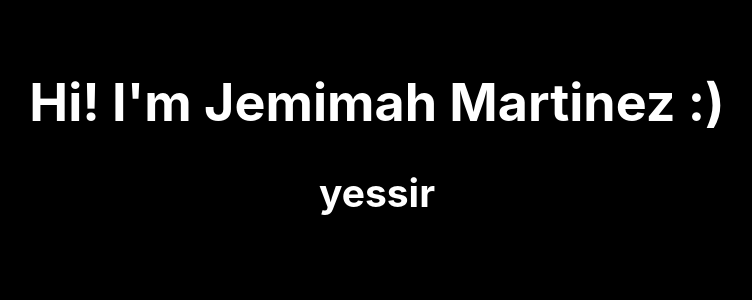
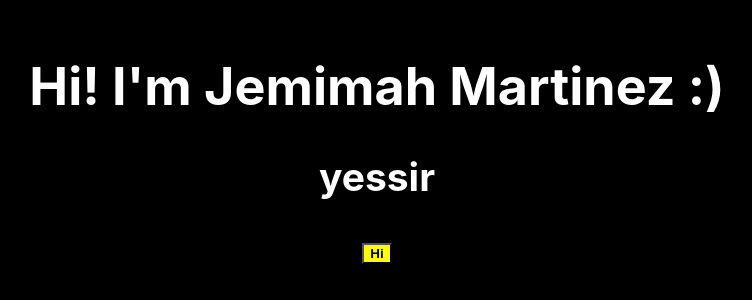
Before and after one commit to jemimahmartinez/jemimahmartinez.github.io, a React (Create React App) app: page / in a window 1280 px wide. Shown: the part 258-558 px from the top of the page, without its empty margins (263-1015 px from the left). Built offline with nearby package versions, Linux system fonts and the light colour scheme.

Commit message:
Installed jss

```diff
--- a/package.json
+++ b/package.json
@@ -10,8 +10,10 @@
     "@types/node": "^12.19.16",
     "@types/react": "^17.0.1",
     "@types/react-dom": "^17.0.0",
+    "jss": "^10.5.1",
     "react": "^17.0.1",
     "react-dom": "^17.0.1",
+    "react-jss": "^10.5.1",
     "react-scripts": "4.0.2",
     "typescript": "^4.1.5",
     "web-vitals": "^1.1.0"
--- /dev/null
+++ b/src/components/button.tsx
@@ -0,0 +1,24 @@
+import * as React from 'react';
+import withStyles, { WithStylesProps } from 'react-jss';
+
+const styles = {
+  button: {
+    backgroundColor: 'yellow',
+  },
+  label: {
+    fontWeight: 'bold',
+  },
+};
+
+interface IProps extends WithStylesProps<typeof styles> {
+  children: React.ReactNode;
+  classes: any;
+}
+
+const Button: React.FunctionComponent<IProps> = ({ classes, children }) => (
+  <button className={classes.button}>
+    <span className={classes.label}>{children}</span>
+  </button>
+);
+
+export default withStyles(styles)(Button);
--- a/src/components/home.tsx
+++ b/src/components/home.tsx
@@ -1,10 +1,13 @@
+import Button from './button';
+
 const Home = () => {
-    return (
-        <div>
-            <h1>Hi! I'm Jemimah Martinez :)</h1>
-            <h2>yessir</h2>
-        </div>
-    )
-}
+  return (
+    <div>
+      <h1>Hi! I'm Jemimah Martinez :)</h1>
+      <h2>yessir</h2>
+      <Button>Hi</Button>
+    </div>
+  );
+};
 
 export default Home;
```
Also changed, not shown: 1 other file (tests, documents, lock files or other folders).
